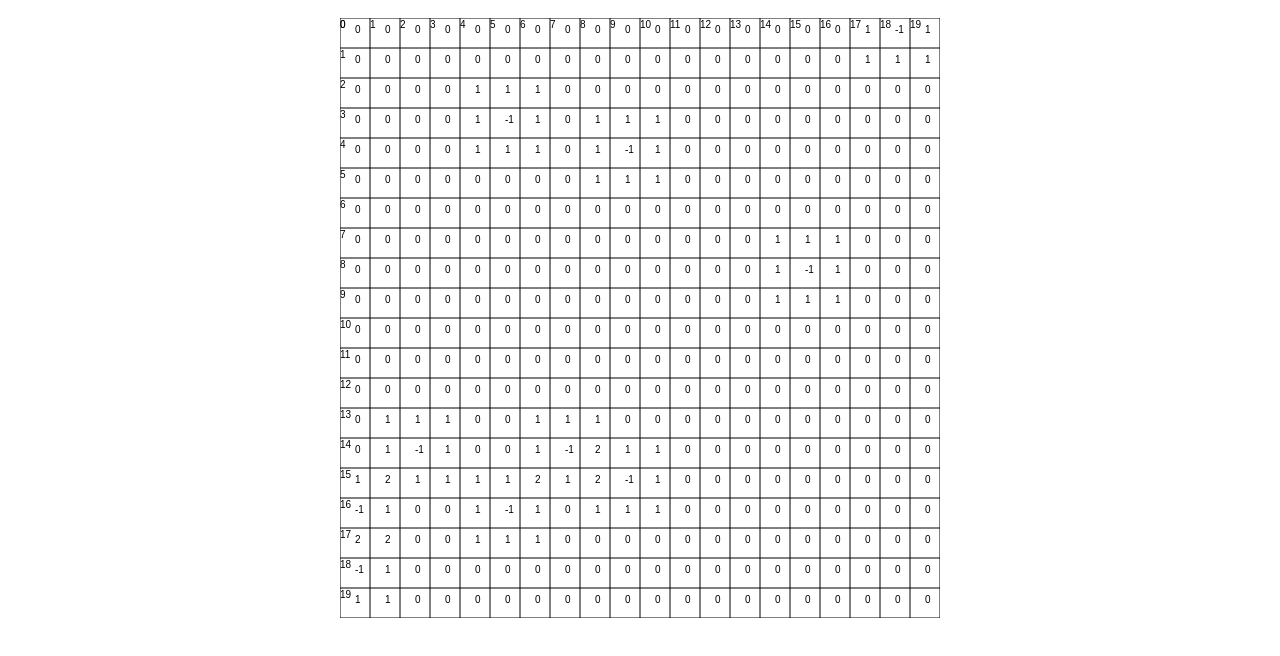
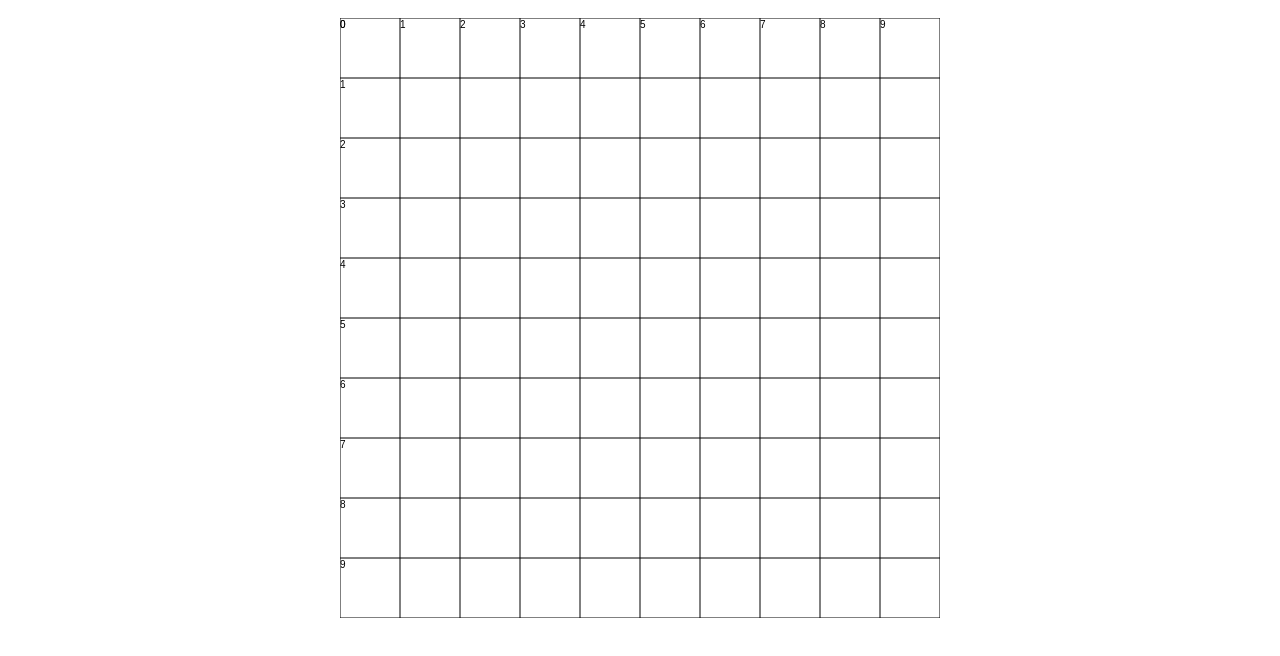
Before and after one commit to kondratyev-nv/minesweeper, a plain HTML site: page index.html in a window 1280 px wide. Shown: the part 84-740 px from the top of the page. Drawn offline with Linux system fonts and the light colour scheme.

Commit message:
Refactored code

```diff
--- a/index.html
+++ b/index.html
@@ -1,4 +1,5 @@
 <html>
+
 <head>
   <title>Minesweeper</title>
   <!-- Bootstrap -->
@@ -6,6 +7,7 @@
   <!-- Custom styles for this project -->
   <link href="./css/styles.css" rel="stylesheet">
 </head>
+
 <body>
   <div class="container">
 
@@ -56,8 +58,9 @@
   <script src="js/jquery-2.1.4.js"></script>
   <!-- Include all compiled plugins (below), or include individual files as needed -->
   <script src="js/bootstrap.min.js"></script>
-        <script src="js/application/WaitingDialog.js"></script>
-        <script src="js/application/Event.js"></script>
+  <script src="js/application/Utilities.js"></script>
   <script src="js/application/Minesweeper.js"></script>
+  <script src="js/application/Application.js"></script>
 </body>
+
 </html>
--- /dev/null
+++ b/js/application/Application.js
@@ -0,0 +1,64 @@
+
+'use strict';
+
+var canvas = document.getElementById('snake-canvas');
+var ctx = canvas.getContext('2d');
+canvas.addEventListener('click', onClick, false);
+var cw = canvas.clientWidth;
+var ch = canvas.clientHeight;
+var nx = 10;
+var ny = 10;
+var minesweeper = new Minesweeper(nx, ny, 10);
+drawMesh(ctx, canvas.width, canvas.height, (canvas.width / nx), (canvas.height / ny));
+
+function drawMesh(ctx, w, h, hx, hy) {
+  for (var x = 0; x <= w; x += hx) {
+    ctx.moveTo(x, 0);
+    ctx.fillText(x / hx, x, 10);
+    ctx.lineTo(x, h);
+  }
+  for (var y = 0; y <= h; y += hy) {
+    ctx.moveTo(0, y);
+    ctx.fillText(y / hy, 0, y + 10);
+    ctx.lineTo(w, y);
+  }
+  ctx.stroke();
+}
+
+function fillTile(tile) {
+  var p = getPosition(tile.x, tile.y);
+  if (minesweeper.try(tile.x, tile.y) === true) {
+    ctx.fillStyle = "red";
+    ctx.fillRect(p.x, p.y, p.w, p.h);
+  }
+  ctx.fillStyle = "black";
+  ctx.fillText(minesweeper.get(tile.x, tile.y), p.x + p.w / 2, p.y + p.h / 2);
+  ctx.stroke();
+}
+
+function getTile(x, y) {
+  return {
+    x: (nx * x / cw) | 0,
+    y: (ny * y / ch) | 0
+  };
+}
+
+function onClick(event) {
+  var x = event.offsetX,
+    y = event.offsetY;
+  var tile = getTile(x, y);
+  fillTile(tile);
+}
+
+function getPosition(x, y) {
+  var W = (canvas.width / nx);
+  var H = (canvas.height / ny);
+  var X = x * W;
+  var Y = y * H;
+  return {
+    x: X,
+    y: Y,
+    w: W,
+    h: H
+  };
+}
--- a/js/application/Minesweeper.js
+++ b/js/application/Minesweeper.js
@@ -1,126 +1,56 @@
+
 'use strict';
 
-var canvas = document.getElementById('snake-canvas');
-var ctx = canvas.getContext('2d');
-canvas.addEventListener('click', onClick, false);
-var cw = canvas.clientWidth;
-var ch = canvas.clientHeight;
-var nx = 20;
-var ny = 20;
-
-function drawMesh(ctx, w, h, hx, hy) {
-    for (var x = 0; x <= w; x += hx) {
-        ctx.moveTo(x, 0);
-        ctx.fillText(x / hx, x, 10);
-        ctx.lineTo(x, h);
+function Minesweeper(w, h, n) {
+  this.w = w;
+  this.h = h;
+  this.n = n;
+  this.map = [];
+  for (var i = 0; i < w; ++i) {
+    this.map[i] = [];
+    for (var j = 0; j < h; ++j) {
+      this.map[i][j] = 0;
     }
-    for (var y = 0; y <= h; y += hy) {
-        ctx.moveTo(0, y);
-        ctx.fillText(y / hy, 0, y + 10);
-        ctx.lineTo(w, y);
-    }
-    ctx.stroke();
+  }
+  this.generate();
 }
 
-drawMesh(ctx, canvas.width, canvas.height, (canvas.width / nx), (canvas.height / ny));
+Minesweeper.prototype.get = function(x, y) {
+  if (0 <= x && x < this.w && 0 <= y && y < this.h) {
+    return this.map[x][y];
+  } else {
+    return undefined;
+  }
+};
 
-function fillTile(map, tile) {
-    if(map[tile.x][tile.y] === -1) {
-        ctx.fillStyle = "red";
-    }
-    else {
-        ctx.fillStyle = "green";
-    }
-    var p = getPosition(tile.x, tile.y);
-    ctx.fillRect(p.x, p.y, p.w, p.h);
-    ctx.stroke();
-}
+Minesweeper.prototype.try = function(x, y) {
+  return this.get(x, y) === -1;
+};
 
-function getTile(x, y) {
-    return {
-        x: (nx * x / cw) | 0,
-        y: (ny * y / ch) | 0
-    };
-}
+Minesweeper.prototype.increment = function(x, y) {
+  if (0 <= x && x < this.w && 0 <= y && y < this.h && this.map[x][y] !== -1) {
+    this.map[x][y] += 1;
+  } else {
+    return;
+  }
+};
 
-var map = [[]];
-initializeMap(map, nx, ny);
+Minesweeper.prototype.place = function(x, y) {
+  this.map[x][y] = -1;
+  this.increment(x - 1, y - 1);
+  this.increment(x - 1, y);
+  this.increment(x + 1, y + 1);
+  this.increment(x + 1, y);
+  this.increment(x + 1, y - 1);
+  this.increment(x, y - 1);
+  this.increment(x - 1, y + 1);
+  this.increment(x, y + 1);
+};
 
-function onClick(event) {
-    var x = event.offsetX,
-        y = event.offsetY;
-    var tile = getTile(x, y);
-    fillTile(map, tile);
-}
-
-function getPosition(x, y) {
-    var W = (canvas.width / nx);
-    var H = (canvas.height / ny);
-    var X = x * W;
-    var Y = y * H;
-    return {
-        x: X,
-        y: Y,
-        w: W,
-        h: H
-    };
-}
-
-// Возвращает случайное целое число между min (включительно) и max (не включая max)
-// Использование метода Math.round() даст вам неравномерное распределение!
-function getRandomInt(min, max) {
-  return Math.floor(Math.random() * (max - min)) + min;
-}
-
-function increment(map, x, y) {
-    if(x < 0) {
-        return;
-    }
-    if(x >= map.length) {
-        return;
-    }
-    if(y < 0) {
-        return;
-    }
-    if(y >= map[x].length) {
-        return;
-    }
-    if(map[x][y] === -1) {
-        return;
-    } else {
-        map[x][y] += 1;
-    }
-}
-
-function placeMine(map, x, y, w, h) {
-    map[x][y] = -1;
-    increment(map, x - 1, y - 1);
-    increment(map, x - 1, y);
-    increment(map, x + 1, y + 1);
-    increment(map, x + 1, y);
-    increment(map, x + 1, y - 1);
-    increment(map, x, y - 1);
-    increment(map, x - 1, y + 1);
-    increment(map, x, y + 1);
-}
-
-function initializeMap(map, w, h) {
-    for(var i = 0; i < w; ++i) {
-        map[i] = [];
-        for(var j = 0; j < h; ++j) {
-            map[i][j] = 0;
-        }
-    }
-    for(var i = 0; i < 10; ++i) {
-        var x = getRandomInt(0, w),
-            y = getRandomInt(0, h);
-        $('#itemsCollected').html($('#itemsCollected').html() + "<div>" + x + " " + y + "</div>");
-        placeMine(map, x, y, w, h);
-    }
-    for(var i = 0; i < w; ++i) {
-        for(var j = 0; j < h; ++j) {
-            var position = getPosition(i, j);
-            ctx.fillText(map[i][j], position.x + position.w / 2, position.y + position.h / 2);
-        }
-    }
-}
+Minesweeper.prototype.generate = function() {
+  for (var i = 0; i < this.n; ++i) {
+    var x = getRandomInteger(0, this.w);
+    var y = getRandomInteger(0, this.h);
+    this.place(x, y);
+  }
+};
--- /dev/null
+++ b/js/application/Utilities.js
@@ -0,0 +1,8 @@
+
+'use strict';
+
+// Возвращает случайное целое число между min (включительно) и max (не включая max)
+// Использование метода Math.round() даст вам неравномерное распределение!
+function getRandomInteger(min, max) {
+  return Math.floor(Math.random() * (max - min)) + min;
+}
```
Lines whose indentation alone changed are shown as unchanged.
